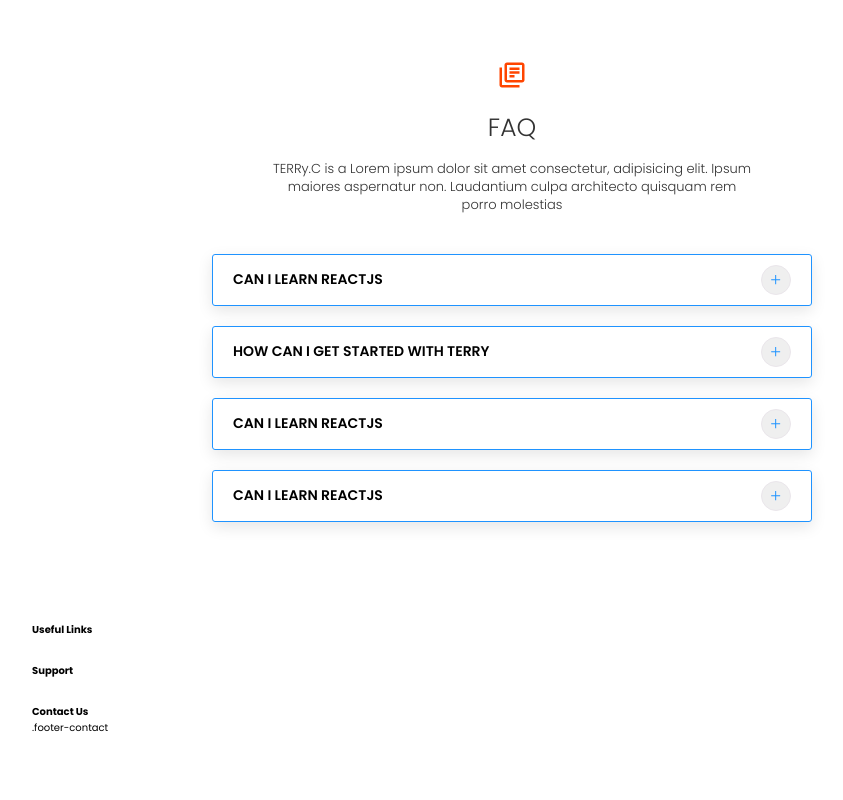
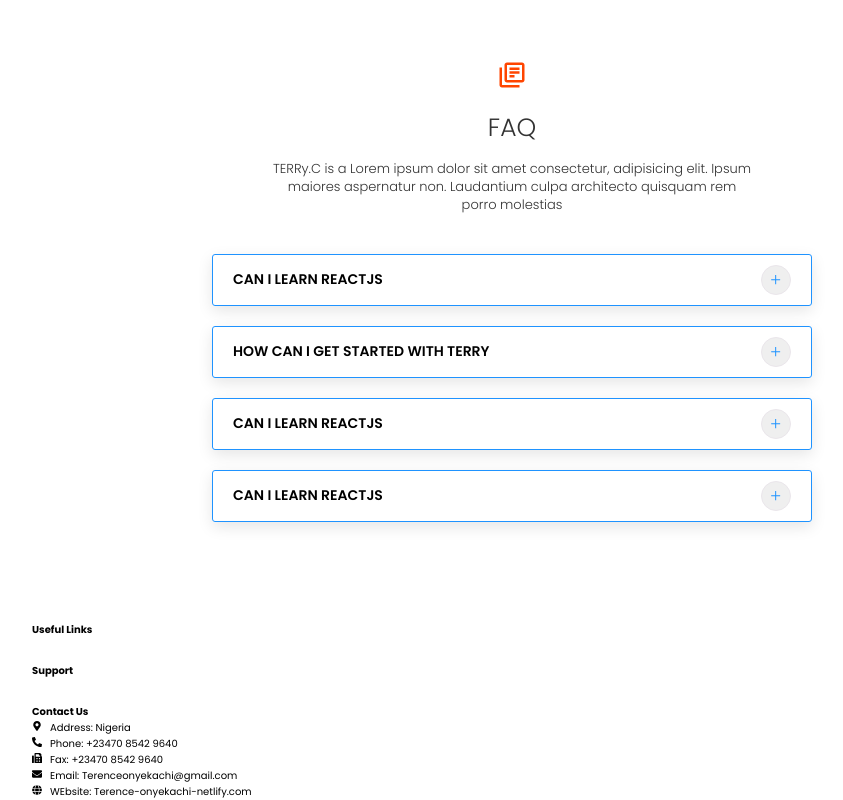
Before and after one commit to Terencino8/one-page-website, a React (Create React App) app: page / in a window 1280 px wide. Shown: the part 2507-3307 px from the top of the page, without its empty margins (128-971 px from the left). Before the commit the page ends 3243 px from the top, so only its background shows below. Built offline with nearby package versions, Linux system fonts and the light colour scheme.

Commit message:
addded links for the footer not done yet

```diff
--- a/src/components/footer/Footer.js
+++ b/src/components/footer/Footer.js
@@ -1,6 +1,6 @@
 import React from 'react'
 import "./Footer.css"
-import { FaMapMarkerAlt, FaPhoneAlt, FaEnvelope, FaGlobe, } from "react-icons/fa";
+import { FaMapMarkerAlt, FaPhoneAlt, FaFax, FaEnvelope, FaGlobe, } from "react-icons/fa";
 
 const Footer = () => {
   return (
@@ -30,9 +30,27 @@ const Footer = () => {
         </div>
         <div className="footer-box">
           <h4>Contact Us</h4>
-          .footer-contact
+          <div className="footer-contact">
+            <p>
+            <FaMapMarkerAlt/> &nbsp; Address: Nigeria
+            </p>
+            <p>
+                <FaPhoneAlt/> &nbsp; Phone: +23470 8542 9640
+            </p>
+            <p>
+            <FaFax/> &nbsp; Fax: +23470 8542 9640
+            </p>
+             <p>
+            <FaEnvelope/> &nbsp; Email: Terenceonyekachi@gmail.com
+            </p>
+            <p>
+            <FaGlobe/> &nbsp; WEbsite: Terence-onyekachi-netlify.com
+            </p>
+          </div>
         </div>
-        <div className="footer-box"></div>
+        <div className="footer-box">
+
+        </div>
 
       </div>
 
```
